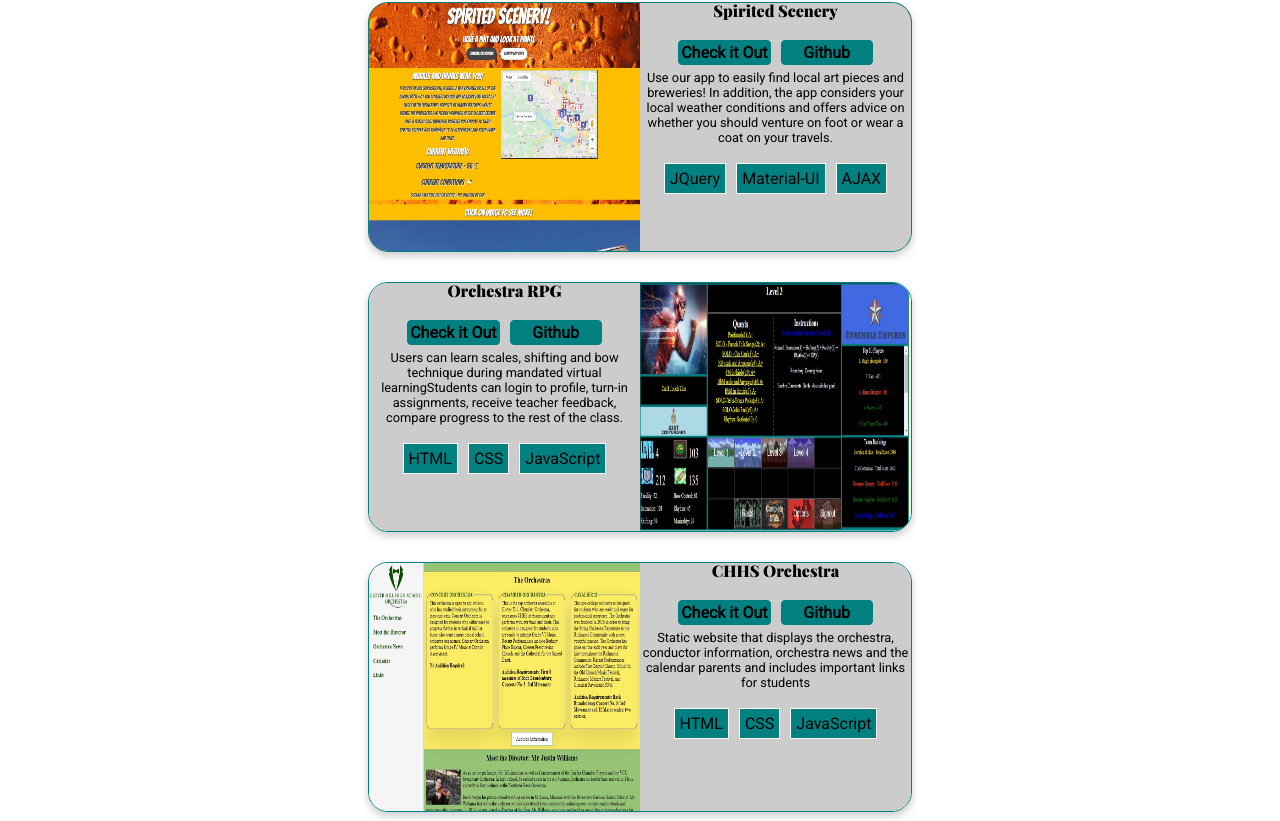
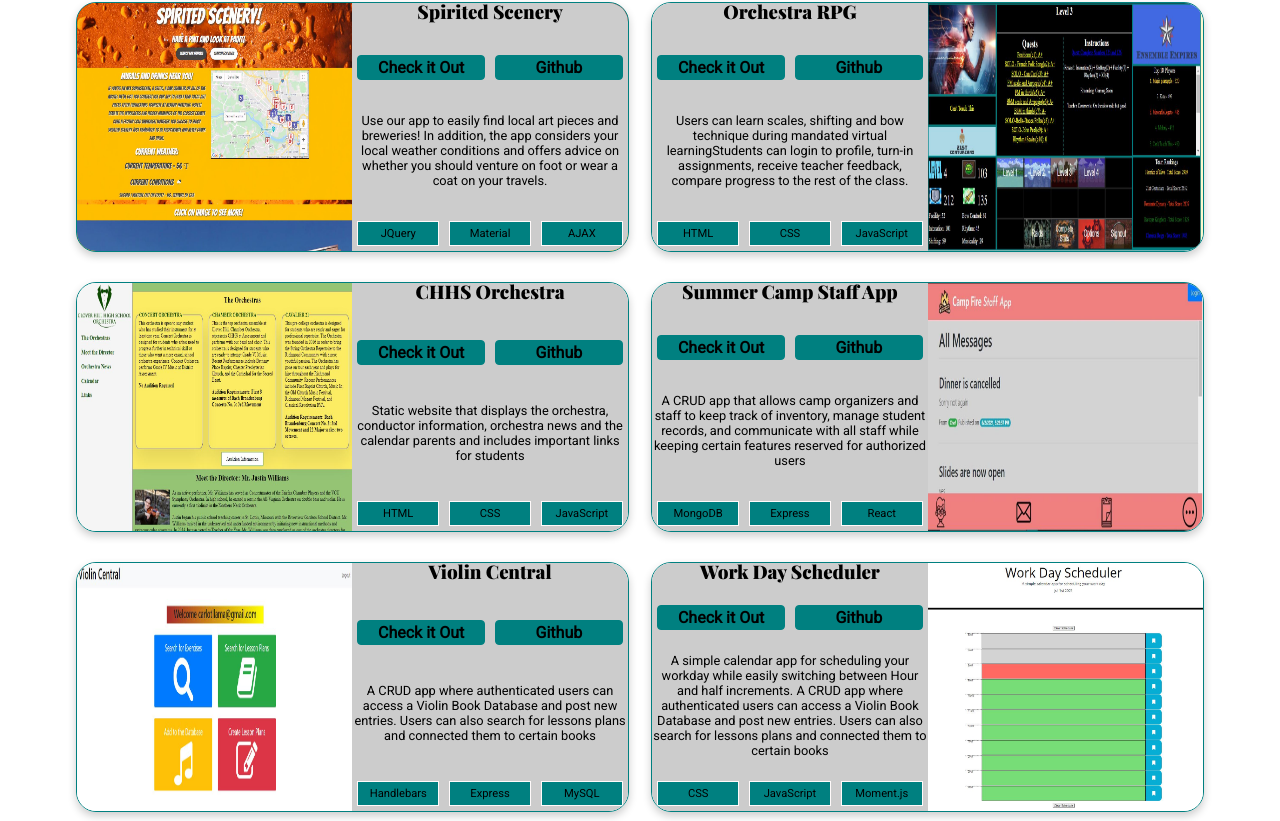
Before and after one commit to justinwilliamsrva/react-portfolio, a React (Create React App) app: page / in a window 1280 px wide. Shown: the part 1399-2220 px from the top of the page. Built offline with nearby package versions, Linux system fonts and the light colour scheme.

Commit message:
feat: Fixed project look and added a 6th project

```diff
--- a/src/Home.js
+++ b/src/Home.js
@@ -141,8 +141,8 @@ export default function Home() {
                         festivals and opened for the Richmond Symphony.
                       </li>
                       <li>
-                        Became the first school in Virginia to earn Superiors
-                        with two separate Grade 6 Orchestras in the same year.
+                        Earned Superiors with two separate Grade 6 Orchestras at
+                        the 2019 VBODA District 3 Assessment.
                       </li>
                       <li>
                         Provided and hosted many after-school activities,
--- a/src/Projects/Project.js
+++ b/src/Projects/Project.js
@@ -12,7 +12,6 @@ export default function Project({ props }) {
             <img className="project-image" src={props.img} alt="image" />
           </div>
           <div className="card-right">
-            <div className="card-top">
             <h3>{props.title}</h3>
             <div className="project-link-list">
               <a className="project-link" href={props.link} target="_blank">
@@ -31,11 +30,9 @@ export default function Project({ props }) {
             </ul>
           </div>
         </div>
-        </div>
       ) : (
         <div className="flex-container project-card-reverse">
           <div className="card-right">
-            <div className="card-top">
             <h3>{props.title}</h3>
             <div className="project-link-list">
               <a className="project-link" href={props.link} target="_blank">
@@ -53,7 +50,6 @@ export default function Project({ props }) {
               ))}
             </ul>
           </div>
-          </div>
           <div className="card-left">
             <img className="project-image" src={props.img} alt="images" />
           </div>
--- a/src/Projects/ProjectList.js
+++ b/src/Projects/ProjectList.js
@@ -8,7 +8,7 @@ const projects = [
     description:
       "Use our app to easily find local art pieces and breweries! In addition, the app considers your local weather conditions and offers advice on whether you should venture on foot or wear a coat on your travels.",
     img: "/Spirted.JPG",
-    techs: ["JQuery", "Material-UI", "AJAX"],
+    techs: ["JQuery", "Material", "AJAX"],
     link: "https://justinwilliamsrva.github.io/Spirited-Scenery/",
     github: "https://github.com/justinwilliamsrva/Spirited-Scenery",
   },
@@ -53,16 +53,27 @@ const projects = [
     link: "http://violin-central.herokuapp.com/",
     github: "https://github.com/justinwilliamsrva/Violin-Central",
   },
+  {
+    id: 6,
+    title: "Work Day Scheduler",
+    description:
+      "A simple calendar app for scheduling your workday while easily switching between Hour and half increments. A CRUD app where authenticated users can access a Violin Book Database and post new entries. Users can also search for lessons plans and connected them to certain books",
+    img: "workday.JPG",
+    techs: ["CSS", "JavaScript", "Moment.js"],
+    link: "https://justinwilliamsrva.github.io/dailyscheduler/",
+    github: "https://github.com/justinwilliamsrva/dailyscheduler",
+  },
 ];
 export function ProjectList() {
   return (
-    <section className="bg-light" id="project">
-      <div className="container container--narrow">
+    <section className="bg-light">
+      <div id="project" className="container">
         <h2>Projects</h2>
-
-        {projects.map((project) => (
-          <Project key={project.id} props={project} />
-        ))}
+        <div id="project-div">
+          {projects.map((project) => (
+            <Project key={project.id} props={project} />
+          ))}
+        </div>
       </div>
     </section>
   );
--- a/src/styles/new.css
+++ b/src/styles/new.css
@@ -126,6 +126,20 @@ p {
   margin: auto;
 }
 
+#project-div {
+  display: flex;
+  justify-content: space-between;
+  flex-wrap: wrap;
+}
+
+#project-div > div {
+  flex: 0 0 49%;
+}
+@media screen and (max-width: 1145px) {
+  #project-div {
+    flex-direction: column;
+  }
+}
 .project-card,
 .project-card-reverse {
   border: 1px var(--secondary-bg-color) solid;
@@ -133,7 +147,7 @@ p {
   /* max-width: 50vw; */
   height: 250px;
   display: flex;
-  margin: 0 auto;
+  /* margin: 0 auto; */
   overflow: hidden;
   margin-bottom: 30px;
   box-shadow: 0 4px 8px 0 rgba(0, 0, 0, 0.2);
@@ -154,7 +168,8 @@ p {
   box-shadow: 0 8px 16px 0 rgba(0, 0, 0, 0.2);
 }
 
-.project-card-reverse {
+.project-card-reverse,
+.project-card {
   flex-direction: row;
 }
 
@@ -164,6 +179,9 @@ p {
 }
 .card-right {
   flex: 1;
+  display: flex;
+  flex-direction: column;
+  justify-content: space-between;
   text-align: center;
   background-color: #cccccc;
 }
@@ -171,24 +189,23 @@ p {
   margin-bottom: 2px;
 }
 
-.card-top {
-  display: flex;
-  flex-direction: column;
-  /* height: 100%; */
-  align-content: space-between;
+.card-right > div,
+.card-right > h3,
+.card-right > ul,
+.card-right > p {
+  /* height: 60px; */
+  margin: 0;
+  /* font-size: 0.5rem; */
+  /* margin-top: 0; */
+  /* color: red; */
 }
-.card-top > * {
-  flex: 1;
-  font-size: 1rem;
-  margin-top: 0;
-}
-.card-top > p {
+.card-right > p {
   font-size: 0.8rem;
 }
 
-.card-top > ul > li {
+.card-right > ul > li {
   padding: 5px;
-  font-size: 1rem;
+  font-size: 0.7rem;
 }
 
 .project-image {
@@ -197,8 +214,8 @@ p {
 }
 
 .tech-list {
-  display: flex;
-  /* grid-template-columns: repeat(3, 1fr); */
+  display: grid;
+  grid-template-columns: repeat(3, 1fr);
   list-style-type: none;
   margin: 0 auto;
   padding: 0;
@@ -233,18 +250,24 @@ p {
 }
 
 @media only screen and (max-width: 40em) {
-  .card-top > p {
-    flex: 1;
-    font-size: 0.7rem;
-    margin: 0;
-  }
   .project-card,
   .project-card-reverse {
     height: 150px;
   }
-  .card-left {
+
+  .card-right > h3 {
+    font-size: 0.8rem;
+  }
+
+  .card-right > div,
+  .card-right > p,
+  .card-right > ul > li {
+    font-size: 0.5rem;
+  }
+
+  /* .card-left {
     display: none;
-  }
+  } */
   .card-top > ul > li {
     padding: 2px;
   }
```
Also changed, not shown: public/staff.JPG, public/workday.JPG (added). Lines whose indentation alone changed are shown as unchanged.
